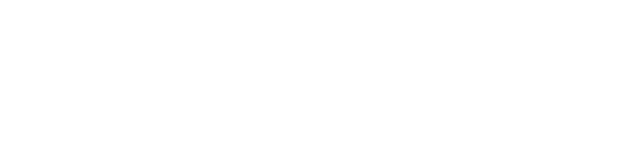
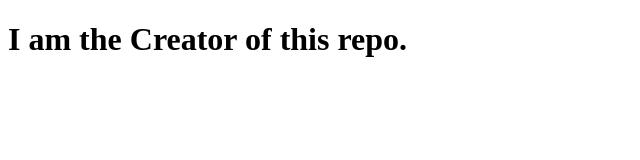
Before and after one commit to paulkang8869/Try-to-Start-a-Repository, a plain HTML site: page index.html in a window 1280 px wide. Shown: the whole page, without its empty margins (0-640 px from the left). Drawn offline with Linux system fonts and the light colour scheme.

Commit message:
Changing title

```diff
--- a/index.html
+++ b/index.html
@@ -9,6 +9,7 @@
     </head>
 
     <body>
+        <h1>I am the Creator of this repo.</h1>
         <script src="script.js"></script>
     </body>
 
```
